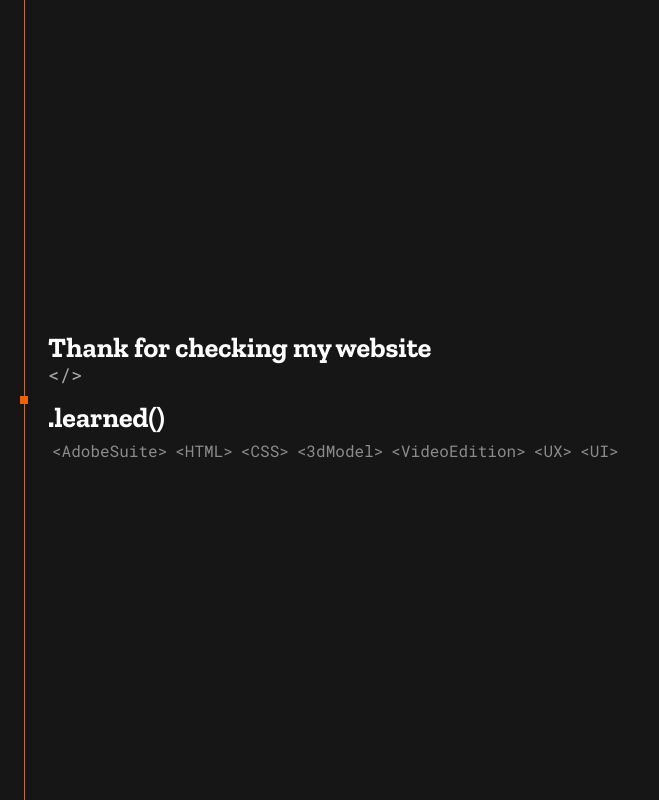
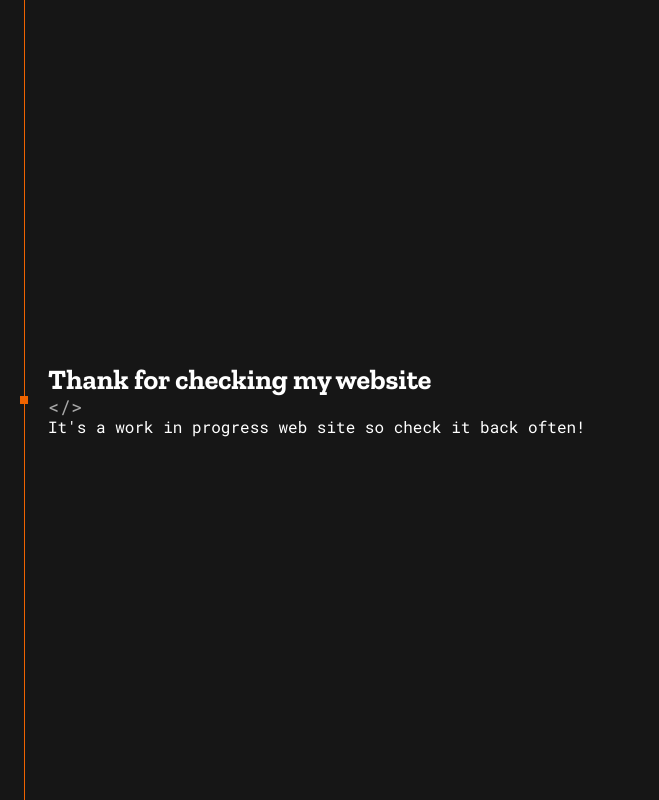
Before and after one commit to rasekdk/rasekdk.github.io, a React (Create React App) app: page /#/ in a window 1280 px wide. Shown: the part 6400-7200 px from the top of the page, without its empty margins (0-659 px from the left). Built offline with nearby package versions, Linux system fonts and the light colour scheme.

Commit message:
HomeEnd Updated

```diff
--- a/src/components/pages/Home/Sections/HomeEnd.jsx
+++ b/src/components/pages/Home/Sections/HomeEnd.jsx
@@ -7,28 +7,7 @@ function HomeEnd() {
     <section>
       <h3>Thank for checking my website</h3>
       <span className="subtitle_low">&#60;/&#62;</span>
-      {/* <div className="job_description">
-        <h3>.about()</h3>
-        <p>It was hard but also incredible experience.</p>
-        <p>
-          A fullstack web development bootcamp based on{" "}
-          <strong className="high_color">React.js</strong>,{" "}
-          <strong className="high_color">Node.js</strong> and{" "}
-          <strong className="high_color">MySQL</strong>.
-        </p>
-      </div> */}
-      <div className="job_skills">
-        <h3>.learned()</h3>
-        <ul className="job_skills__list">
-          <JobSkill>AdobeSuite</JobSkill>
-          <JobSkill>HTML</JobSkill>
-          <JobSkill>CSS</JobSkill>
-          <JobSkill>3dModel</JobSkill>
-          <JobSkill>VideoEdition</JobSkill>
-          <JobSkill>UX</JobSkill>
-          <JobSkill>UI</JobSkill>
-        </ul>
-      </div>
+      <p>It's a work in progress web site so check it back often!</p>
     </section>
   );
 }
```
